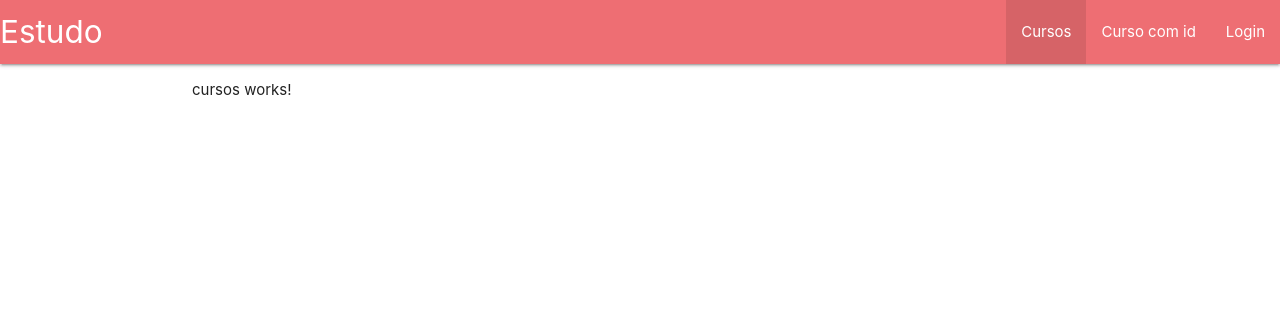
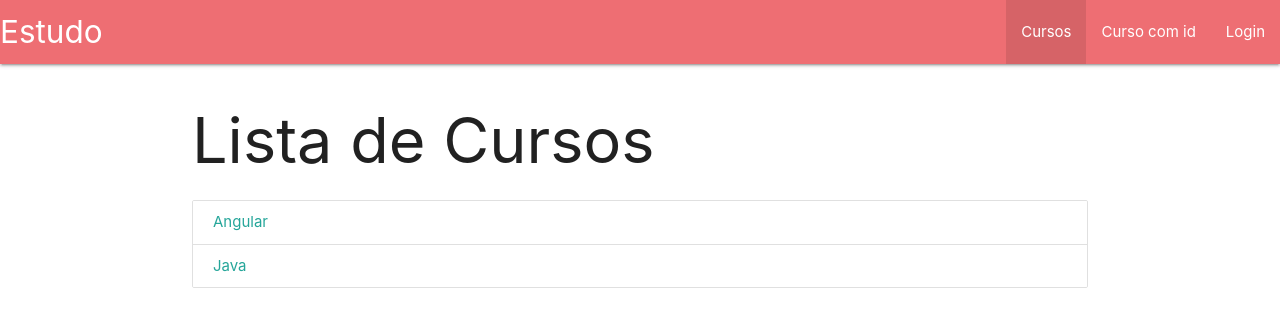
Before and after one commit to rogerio121/angular, an Angular app in the folder rotas/: page /cursos in a window 1280 px wide. Shown: the top 326 px of the page. Built offline with nearby package versions, Linux system fonts and the light colour scheme.

Commit message:
Rotas: Rotas iperativas

```diff
--- a/rotas/src/app/app-routing.module.ts
+++ b/rotas/src/app/app-routing.module.ts
@@ -4,12 +4,14 @@
 import { CursoDetalheComponent } from './curso-detalhe/curso-detalhe.component';
 import { HomeComponent } from './home/home.component';
 import { LoginComponent } from './login/login.component';
+import { CursoNaoEncontradoComponent } from './curso-nao-encontrado/curso-nao-encontrado.component';
 
 const routes: Routes = [
   {path: '', component: HomeComponent},
   {path: 'login', component: LoginComponent},
   {path: 'cursos', component: CursosComponent},
-  {path: 'curso/:id', component: CursoDetalheComponent}
+  {path: 'curso/:id', component: CursoDetalheComponent},
+  {path: 'naoEncontrado', component: CursoNaoEncontradoComponent}
 ];
 
 @NgModule({
--- a/rotas/src/app/curso-detalhe/curso-detalhe.component.html
+++ b/rotas/src/app/curso-detalhe/curso-detalhe.component.html
@@ -1 +1,2 @@
-Id: {{id}}
+<p>Id: {{curso?.id}}</p>
+<p>Curso: {{curso?.nome}}</p>
--- a/rotas/src/app/curso-detalhe/curso-detalhe.component.ts
+++ b/rotas/src/app/curso-detalhe/curso-detalhe.component.ts
@@ -1,6 +1,7 @@
 import { Component, OnInit } from '@angular/core';
-import { ActivatedRoute } from '@angular/router';
+import { ActivatedRoute, Router } from '@angular/router';
 import { Subscription } from 'rxjs';
+import { CursosService } from '../cursos/cursos.service';
 
 @Component({
   selector: 'app-curso-detalhe',
@@ -9,17 +10,23 @@
 })
 export class CursoDetalheComponent implements OnInit {
 
-  id: string;
   inscricao: Subscription;
+  curso : any;
 
-
-  constructor(private route: ActivatedRoute) {
+  constructor(private route: ActivatedRoute,
+    private router: Router,
+    private cursoService: CursosService) {
 
   }
 
   ngOnInit(): void {
     this.inscricao = this.route.params.subscribe((params: any) => {
-      this.id = params['id']
+      let id = params['id']
+      this.curso = this.cursoService.getCurso(id);
+
+      if(this.curso == null){
+        this.router.navigate(['naoEncontrado'])
+      }
     });
 
   }
--- /dev/null
+++ b/rotas/src/app/curso-nao-encontrado/curso-nao-encontrado.component.html
@@ -0,0 +1 @@
+<h1>Curos Não encontrado!!!</h1>
--- /dev/null
+++ b/rotas/src/app/curso-nao-encontrado/curso-nao-encontrado.component.ts
@@ -0,0 +1,15 @@
+import { Component, OnInit } from '@angular/core';
+
+@Component({
+  selector: 'app-curso-nao-encontrado',
+  templateUrl: './curso-nao-encontrado.component.html',
+  styleUrls: ['./curso-nao-encontrado.component.css']
+})
+export class CursoNaoEncontradoComponent implements OnInit {
+
+  constructor() { }
+
+  ngOnInit(): void {
+  }
+
+}
--- a/rotas/src/app/cursos/cursos.component.html
+++ b/rotas/src/app/cursos/cursos.component.html
@@ -1 +1,6 @@
-<p>cursos works!</p>
+<h1> Lista de Cursos</h1>
+<div class="collection">
+    <a class="collection-item"
+    [routerLink]="['/curso', curso.id]"
+    *ngFor="let curso of cursos">{{curso.nome}}</a>
+</div>
--- a/rotas/src/app/cursos/cursos.component.ts
+++ b/rotas/src/app/cursos/cursos.component.ts
@@ -1,4 +1,5 @@
 import { Component, OnInit } from '@angular/core';
+import { CursosService } from './cursos.service';
 
 @Component({
   selector: 'app-cursos',
@@ -7,9 +8,12 @@
 })
 export class CursosComponent implements OnInit {
 
-  constructor() { }
+  cursos: any = [];
+
+  constructor(private cursoService : CursosService) { }
 
   ngOnInit(): void {
+    this.cursos = this.cursoService.getCursos();
   }
 
 }
--- /dev/null
+++ b/rotas/src/app/cursos/cursos.service.ts
@@ -0,0 +1,30 @@
+import { Injectable } from '@angular/core';
+
+@Injectable({
+  providedIn: 'root'
+})
+export class CursosService {
+
+  getCursos(){
+    return [
+      {id:1, nome:'Angular'},
+      {id:2, nome:'Java'}
+    ]
+  }
+
+  getCurso(id: number){
+    let cursos = this.getCursos();
+    let cursoRetorno = null;
+
+    cursos.forEach((curso: any) => {
+      if(curso.id == id){
+        console.log('retornou: ', curso)
+        cursoRetorno = curso;
+      }
+    });
+
+    return cursoRetorno;
+  }
+
+  constructor() { }
+}
```
Also changed, not shown: rotas/src/app/app.module.ts (+5 -2 lines), rotas/src/app/curso-nao-encontrado/curso-nao-encontrado.component.css (added), 2 other files (tests, documents, lock files or other folders).
